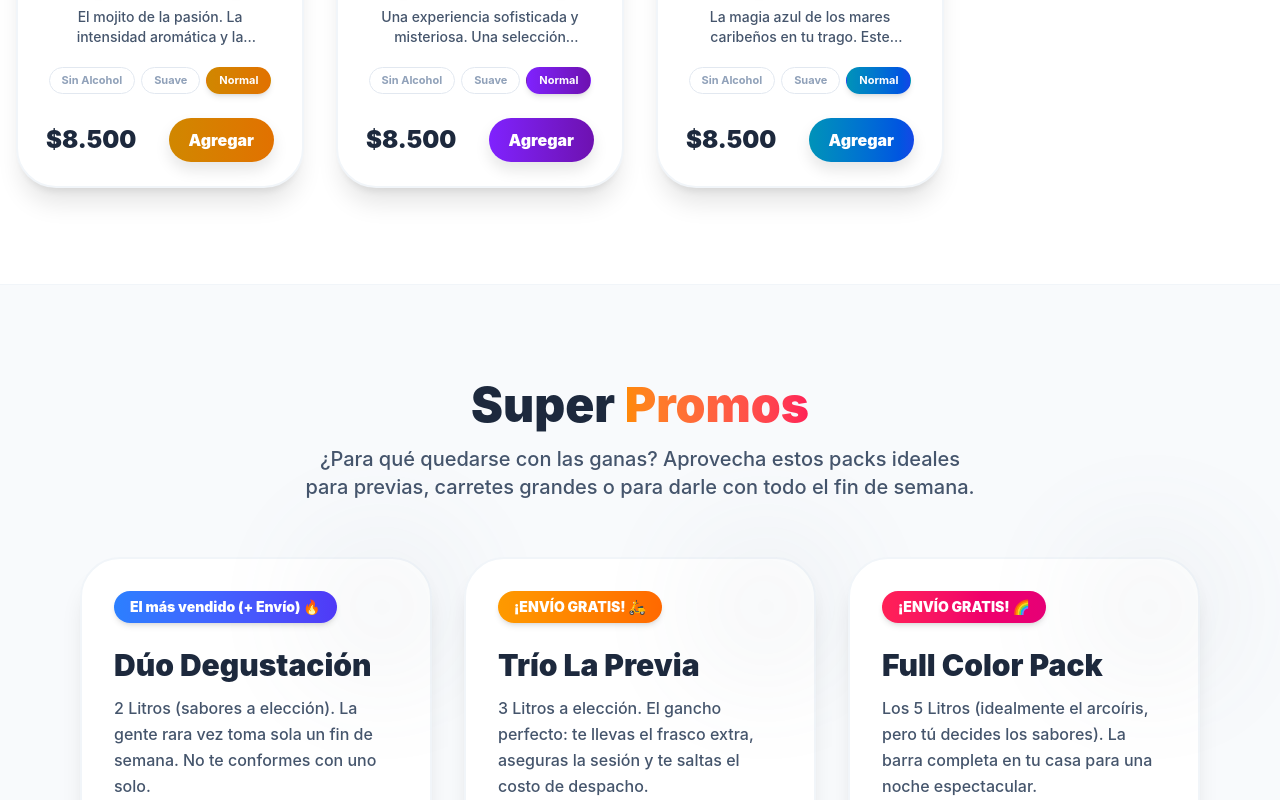
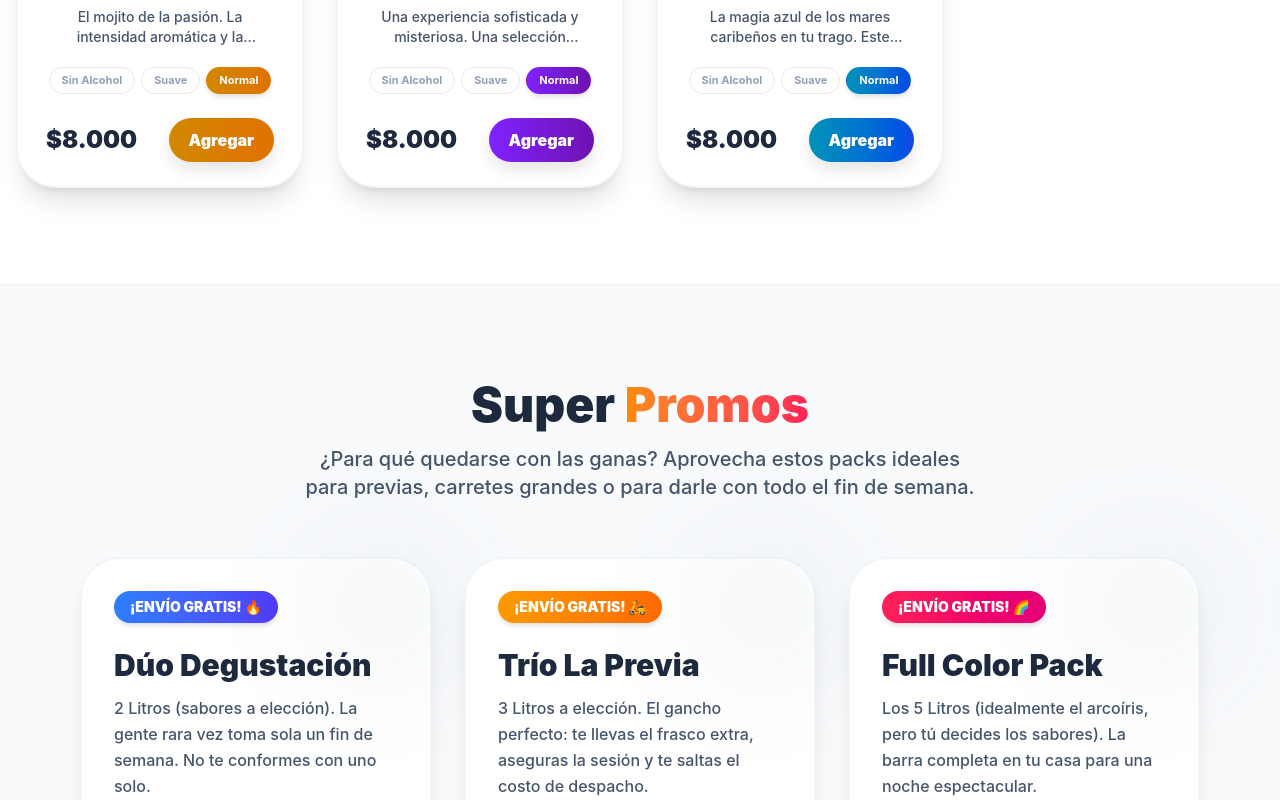
Before and after one commit to FabianCartes/Mojitos, a React (Vite) app: page / in a window 1280 px wide. Shown: the part 1640-2440 px from the top of the page. Built offline with nearby package versions, Linux system fonts and the light colour scheme.

Commit message:
Actualizar precios de mojitos y promociones

```diff
--- a/src/components/Mixology.jsx
+++ b/src/components/Mixology.jsx
@@ -9,7 +9,7 @@ export default function Mixology({ onAddToCart }) {
   const [flavor2, setFlavor2] = useState(mixableFlavors[3]); // Mango
   const [selectedAlcohol, setSelectedAlcohol] = useState(alcoholLevels[2]); // Normal
 
-  const basePrice = 8500;
+  const basePrice = 8000;
   const currentPrice = basePrice + selectedAlcohol.modifier;
 
   const gradientStyle = useMemo(() => {
--- a/src/components/Promos.jsx
+++ b/src/components/Promos.jsx
@@ -11,11 +11,11 @@ export default function Promos({ onAddToCart }) {
     {
       id: "promo-duo",
       name: "Dúo Degustación",
-      tagline: "El más vendido (+ Envío) 🔥",
+      tagline: "¡ENVÍO GRATIS! 🔥",
       description: "2 Litros (sabores a elección). La gente rara vez toma sola un fin de semana. No te conformes con uno solo.",
       oldPrice: 17000,
       price: 16000,
-      isFreeDelivery: false,
+      isFreeDelivery: true,
       gradient: "from-blue-500 to-indigo-600",
       flavorCount: 2,
     },
@@ -25,7 +25,7 @@ export default function Promos({ onAddToCart }) {
       tagline: "¡ENVÍO GRATIS! 🛵",
       description: "3 Litros a elección. El gancho perfecto: te llevas el frasco extra, aseguras la sesión y te saltas el costo de despacho.",
       oldPrice: 27500,
-      price: 25000,
+      price: 22000,
       isFreeDelivery: true,
       gradient: "from-amber-500 to-orange-500",
       flavorCount: 3,
--- a/src/data.js
+++ b/src/data.js
@@ -3,7 +3,7 @@ export const mojitosData = [
     id: "tradicional",
     name: "Mojito Tradicional",
     description: "El rey indomable del trópico. Una mezcla perfecta y refrescante hecha a base de ron, hojas de menta fresca machacada, jugo recién exprimido de limones y el burbujeo chispeante de la soda.",
-    price: 8500,
+    price: 8000,
     image: "/Foto_mojitos/Tradicional-1L.png",
     color: "bg-mojito-tradicional",
     shadow: "shadow-mojito-tradicional/50",
@@ -13,7 +13,7 @@ export const mojitosData = [
     id: "frambuesa",
     name: "Mojito Frambuesa",
     description: "Una explosión vibrante de sabor. Elaborado con frambuesas frescas seleccionadas que le otorgan un dulzor y color cautivador, equilibrando a la perfección la frescura clásica del mojito.",
-    price: 8500,
+    price: 8000,
     image: "/Foto_mojitos/Frambueza-1L.png", // NOTE: spelling in file
     color: "bg-mojito-frambuesa",
     shadow: "shadow-mojito-frambuesa/50",
@@ -23,7 +23,7 @@ export const mojitosData = [
     id: "frutilla",
     name: "Mojito Frutilla",
     description: "La frescura del verano en un solo vaso. Combinamos frutillas enteras maceradas con la base tradicional para crear un dulzor frutal que contrasta increíblemente con la acidez leve de nuestros limones.",
-    price: 8500,
+    price: 8000,
     image: "/Foto_mojitos/Frutilla-1L.png",
     color: "bg-mojito-frutilla",
     shadow: "shadow-mojito-frutilla/50",
@@ -33,7 +33,7 @@ export const mojitosData = [
     id: "mango",
     name: "Mojito Mango",
     description: "Un pasaje directo a las playas caribeñas. El néctar natural de mango extra maduro le brinda a este mojito una suavidad aterciopelada y un sabor exótico inconfundible y dulce.",
-    price: 8500,
+    price: 8000,
     image: "/Foto_mojitos/Mango-1L.png",
     color: "bg-mojito-mango",
     shadow: "shadow-mojito-mango/50",
@@ -43,7 +43,7 @@ export const mojitosData = [
     id: "maracuya",
     name: "Mojito Maracuyá",
     description: "El mojito de la pasión. La intensidad aromática y la seductora acidez de la pulpa fresca del maracuyá elevan el mojito a un nivel intensamente tropical e irresistible.",
-    price: 8500,
+    price: 8000,
     image: "/Foto_mojitos/Maracuya-1L.png",
     color: "bg-mojito-maracuya",
     shadow: "shadow-mojito-maracuya/50",
@@ -53,7 +53,7 @@ export const mojitosData = [
     id: "bosque",
     name: "Mojito Frutos Rojos",
     description: "Una experiencia sofisticada y misteriosa. Una selección profunda de berries y frutos silvestres del sur se encargan de aportarle un dulzor complejo y un color púrpura oscuro sumamente atractivo.",
-    price: 8500,
+    price: 8000,
     image: "/Foto_mojitos/FrutosDelBosque-1L.png",
     color: "bg-mojito-bosque",
     shadow: "shadow-mojito-bosque/50",
@@ -63,7 +63,7 @@ export const mojitosData = [
     id: "caribe",
     name: "Mojito Caribe",
     description: "La magia azul de los mares caribeños en tu trago. Este emblemático mojito incorpora icónico Blue Curaçao original, inyectando vibrantes y mayores dulzores, con toques sutiles de corteza de naranja confitada y su famoso color azul cristalino envolvente que te invitará al caribe.",
-    price: 8500,
+    price: 8000,
     image: "/Foto_mojitos/Caribe-1L.png",
     color: "bg-mojito-caribe",
     shadow: "shadow-mojito-caribe/50",
```
